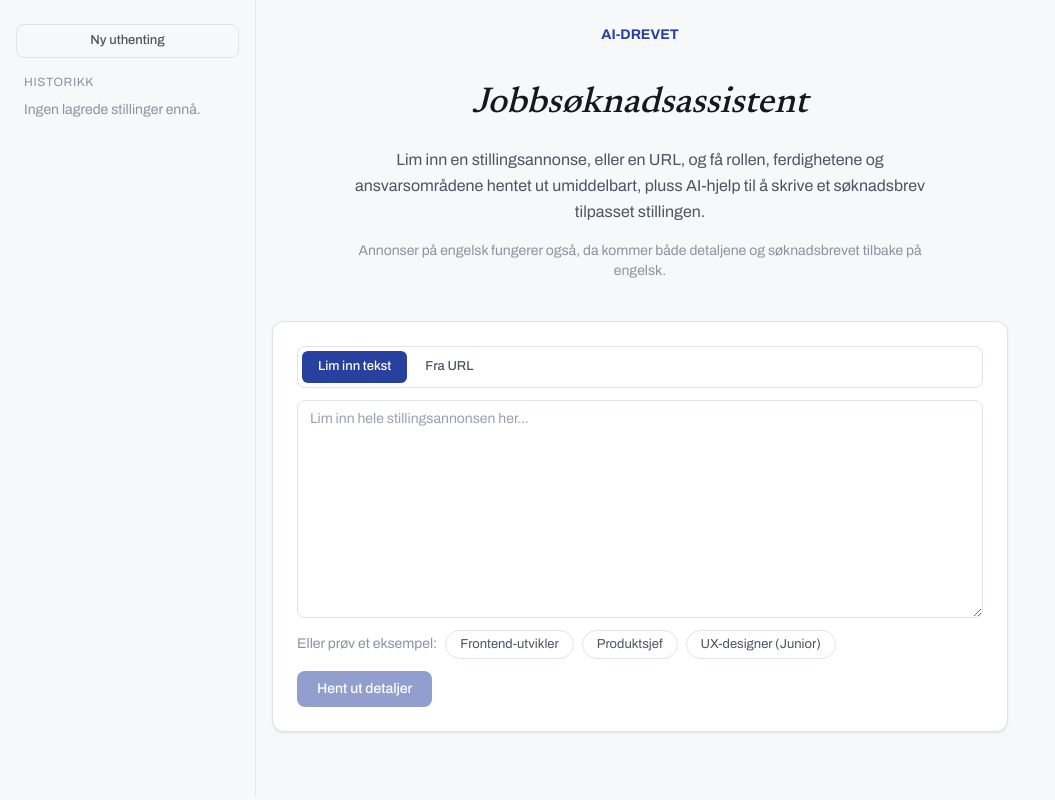
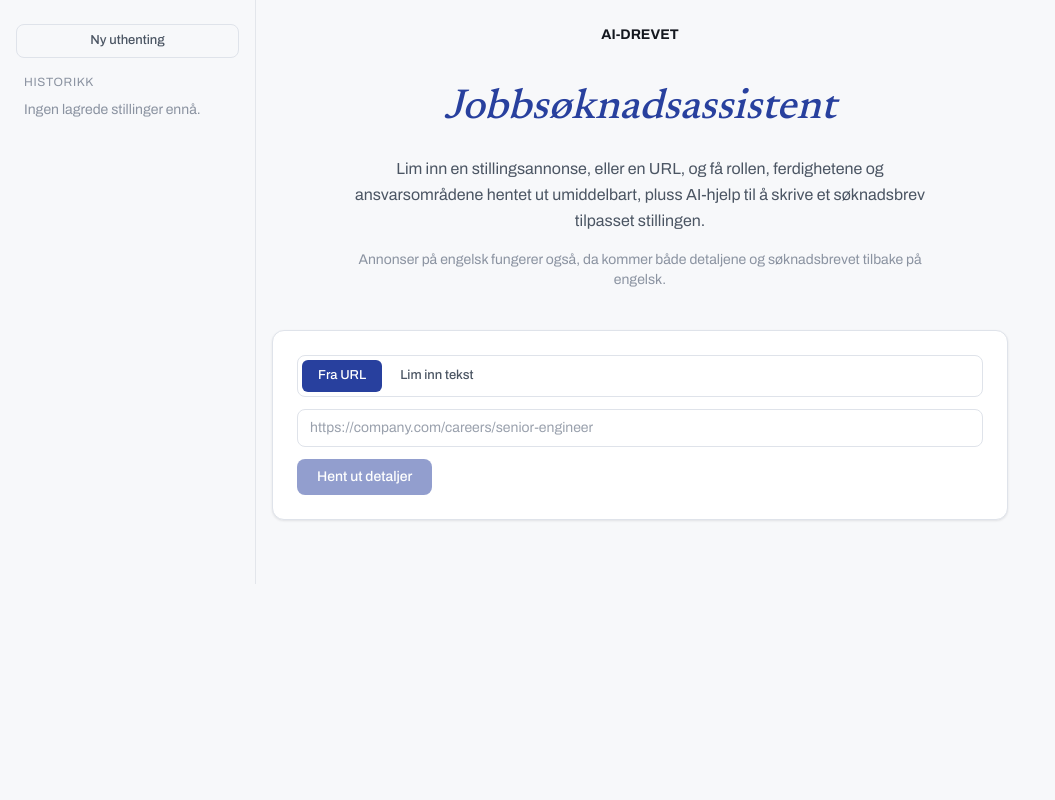
Before and after one commit to TomChrister/llm-project, a Next.js app: page / in a window 1280 px wide. Shown: the whole page, without its empty margins (0-1055 px from the left). Built offline with nearby package versions, Linux system fonts and the light colour scheme.

Commit message:
feat: design chaneg

```diff
--- a/src/components/JobInput.tsx
+++ b/src/components/JobInput.tsx
@@ -17,7 +17,10 @@ export function JobInput({
     busy: boolean;
     onExtract: (mode: ExtractMode, value: string) => void;
 }) {
-    const [mode, setMode] = useState<ExtractMode>("text");
+    // URL is the default mode: a link is how a posting is usually at hand,
+    // and pasting the whole advert is the fallback for the ones we cannot
+    // fetch.
+    const [mode, setMode] = useState<ExtractMode>("url");
     const [url, setUrl] = useState("");
     const [text, setText] = useState("");
 
@@ -39,8 +42,8 @@ export function JobInput({
         <form onSubmit={handleSubmit} className="flex flex-col gap-3">
             <SegmentedControl
                 options={[
+                    { label: "Fra URL", value: "url" },
                     { label: "Lim inn tekst", value: "text" },
-                    { label: "Fra URL", value: "url" },
                 ]}
                 value={mode}
                 onChange={setMode}
--- a/src/components/ui/Wordmark.tsx
+++ b/src/components/ui/Wordmark.tsx
@@ -1,10 +1,10 @@
 export function Wordmark({ size = "md" }: { size?: "md" | "lg" }) {
     return (
         <div>
-            <p className='text-[14px] mb-8 text-[#28409E] font-bold'>AI-DREVET</p>
+            <p className='text-[14px] mb-8 font-bold'>AI-DREVET</p>
             <h1
-                className={`m-0 font-display font-medium text-[var(--text-primary)] italic ${
-                    size === "lg" ? "text-[28px] sm:text-[36px]" : "text-[22px] sm:text-[28px]"
+                className={`m-0 font-display font-medium text-[#28409E] italic ${
+                    size === "lg" ? "text-[28px] sm:text-[42px]" : "text-[22px] sm:text-[28px]"
                 }`}
             >
                 Jobbsøknadsassistent
```
Also changed, not shown: 1 other file (tests, documents, lock files or other folders).
